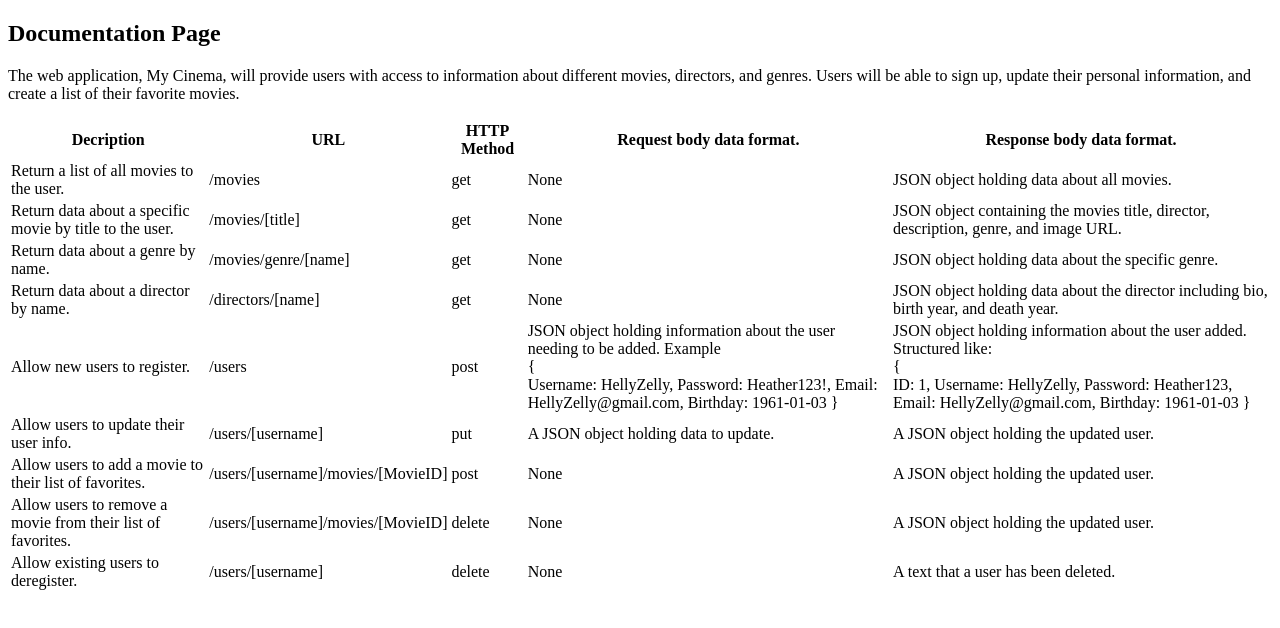
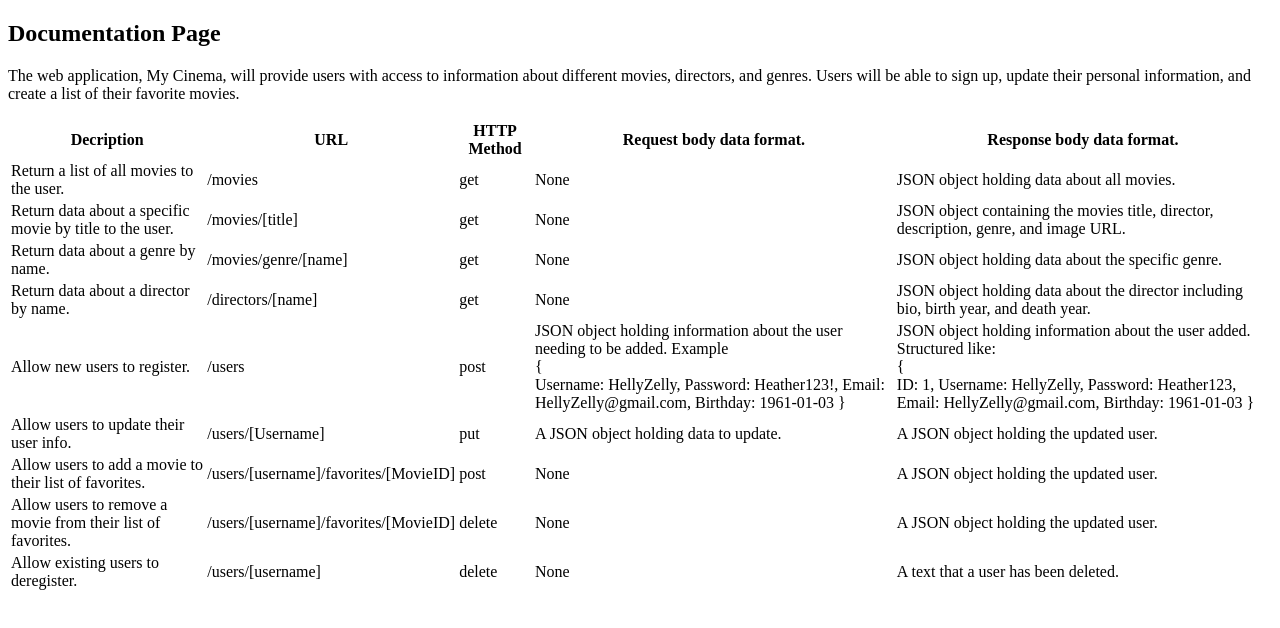
Before and after one commit to HZeligman/movie_api, a website: page public/documentation.html in a window 1280 px wide. Drawn offline with Linux system fonts and the light colour scheme.

Commit message:
Update documentation.html

```diff
--- a/public/documentation.html
+++ b/public/documentation.html
@@ -71,21 +71,21 @@
         </tr>
         <tr>
           <td>Allow users to update their user info.</td>
-          <td>/users/[username]</td>
+          <td>/users/[Username]</td>
           <td>put</td>
           <td>A JSON object holding data to update.</td>
           <td>A JSON object holding the updated user.</td>
         </tr>
         <tr>
           <td>Allow users to add a movie to their list of favorites.</td>
-          <td>/users/[username]/movies/[MovieID]</td>
+          <td>/users/[username]/favorites/[MovieID]</td>
           <td>post</td>
           <td>None</td>
           <td>A JSON object holding the updated user.</td>
         </tr>
         <tr>
           <td>Allow users to remove a movie from their list of favorites.</td>
-          <td>/users/[username]/movies/[MovieID]</td>
+          <td>/users/[username]/favorites/[MovieID]</td>
           <td>delete</td>
           <td>None</td>
           <td>A JSON object holding the updated user.</td>
```
